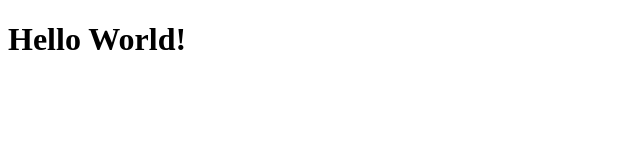
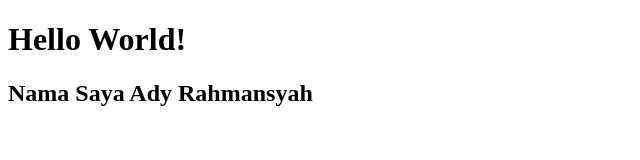
Before and after one commit to algol007/batch3, a plain HTML site: page index.html in a window 1280 px wide. Shown: the whole page, without its empty margins (0-640 px from the left). Drawn offline with Linux system fonts and the light colour scheme.

Commit message:
tambah nama

```diff
--- a/index.html
+++ b/index.html
@@ -7,5 +7,6 @@
   </head>
   <body>
     <h1>Hello World!</h1>
+    <h2>Nama Saya Ady Rahmansyah</h2>
   </body>
 </html>
```
